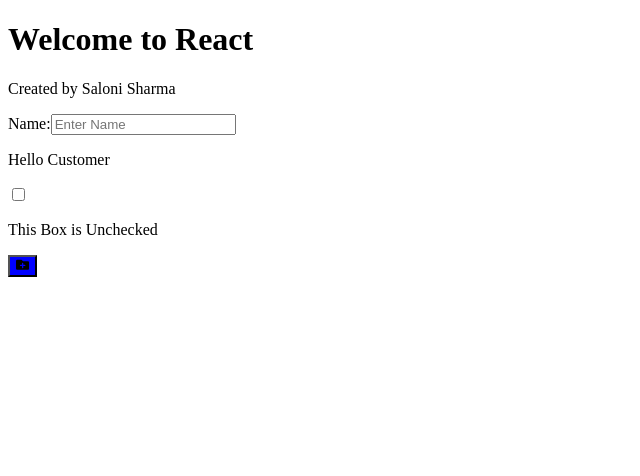
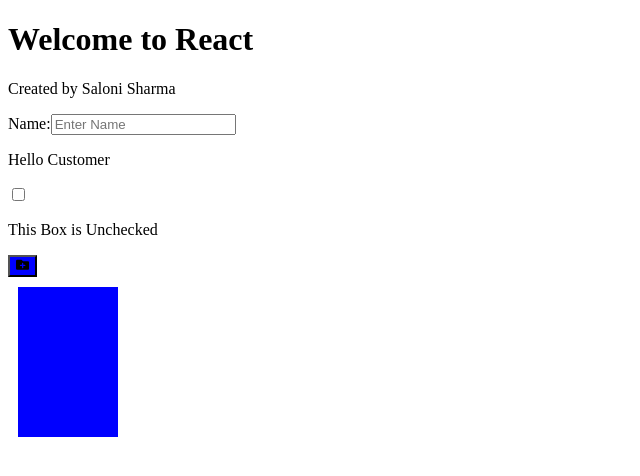
Before and after one commit to IamSaloni/recipes-in-react, a React app: page / in a window 1280 px wide. Shown: the top 476 px of the page, without its empty margins (0-640 px from the left). Built offline with nearby package versions, Linux system fonts and the light colour scheme.

Commit message:
Added Lifecycle component

```diff
--- a/src/App.js
+++ b/src/App.js
@@ -3,6 +3,7 @@
 import Banner from "./components/Banner"
 import Checkbox from "./components/Checkbox"
 import Board from "./components/Board"
+import Lifecycle from "./components/Lifecycle"
 
 
 class App extends Component {
@@ -13,6 +14,7 @@
                 <Greetings name="Customer " />
                 <Checkbox />
                 <Board />
+                <Lifecycle />
             </Fragment>
         )
     }
--- /dev/null
+++ b/src/components/Lifecycle.js
@@ -0,0 +1,11 @@
+import React from 'react'
+
+class Lifecycle extends React.Component {
+    render() {
+        return (
+            <div className="react-life"></div>
+        )
+    }
+}
+
+export default Lifecycle
--- a/src/index.html
+++ b/src/index.html
@@ -35,6 +35,12 @@
         #add{
             background-color: blue;
         }
+        .react-life {
+            background-color: blue;
+            width:100px;
+            height:150px;
+            margin : 10px;
+        }
         </style>
 
     </head>
```
